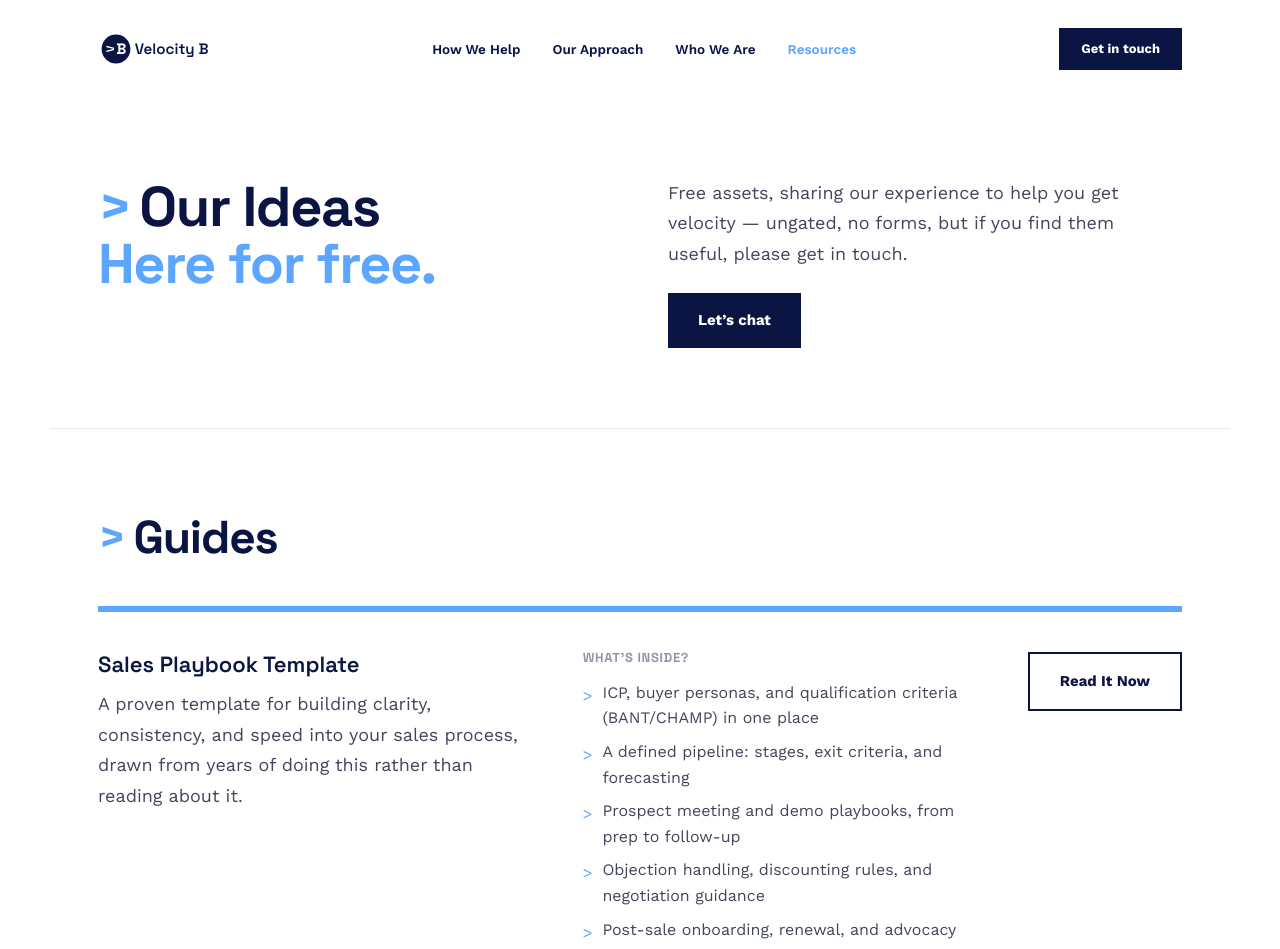
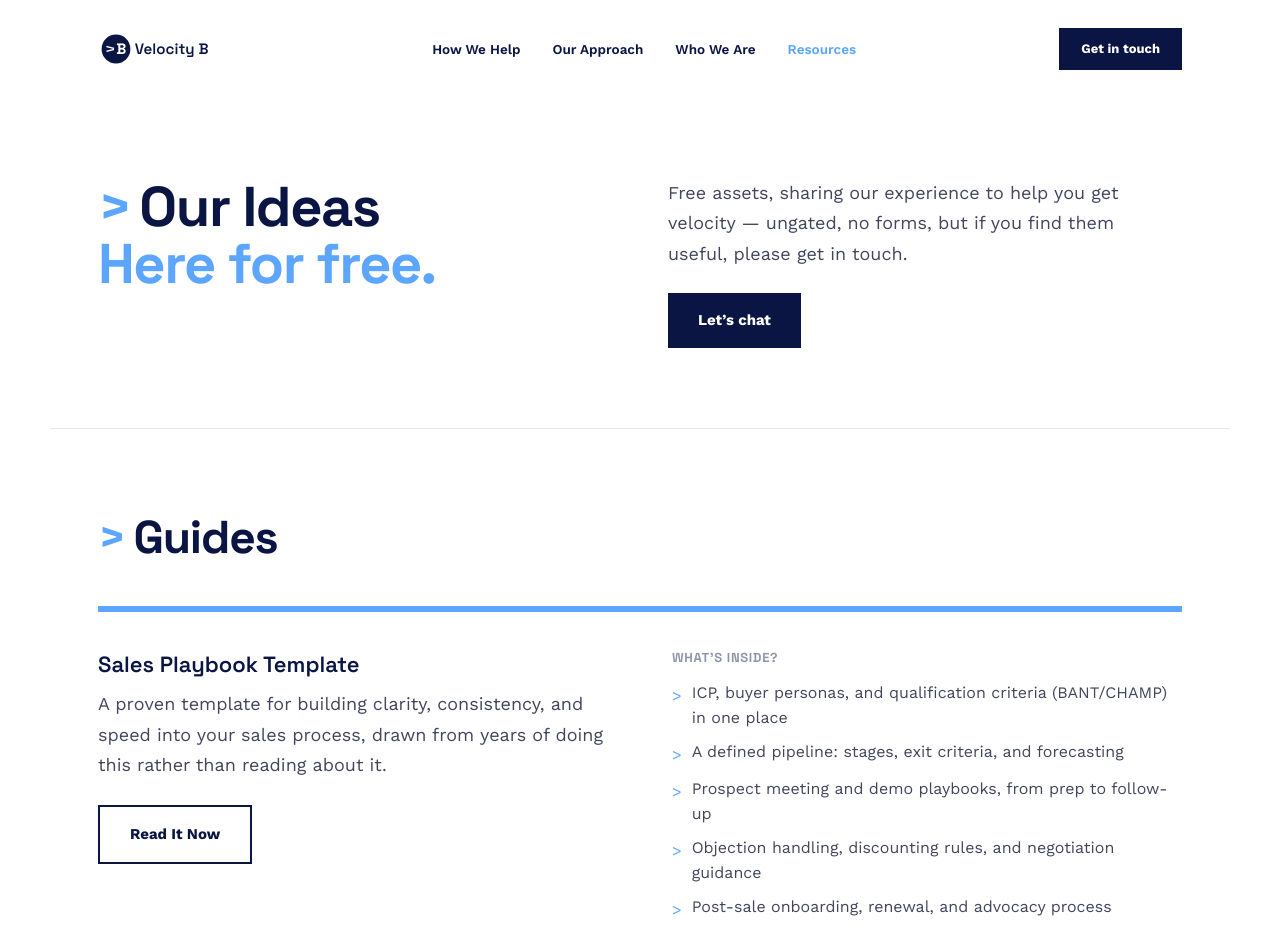
Before and after one commit to vb-iant/velocity-b, a Next.js app: page /resources in a window 1280 px wide. Shown: the top 949 px of the page. Built offline with nearby package versions, Linux system fonts and the light colour scheme.

Commit message:
Resources: rework guide rows to 2 columns (title/description/button left, whats inside right)

```diff
--- a/app/resources/page.tsx
+++ b/app/resources/page.tsx
@@ -93,15 +93,23 @@ export default function ResourcesPage() {
           {GUIDES.map((guide, i) => (
             <div
               key={guide.title}
-              className={`grid grid-cols-1 gap-8 border-t-[6px] ${BORDER_COLORS[i % 3]} py-9 md:grid-cols-[1.1fr_1fr_auto] md:items-start md:gap-12`}
+              className={`grid grid-cols-1 gap-8 border-t-[6px] ${BORDER_COLORS[i % 3]} py-9 md:grid-cols-2 md:items-start md:gap-16`}
             >
-              <div>
+              <div className="flex flex-col items-start">
                 <h3 className="font-display text-[22px] font-semibold">
                   {guide.title}
                 </h3>
                 <p className="mt-2 text-lg leading-[1.7] text-[#42465c]">
                   {guide.body}
                 </p>
+                <a
+                  href={guide.href}
+                  target="_blank"
+                  rel="noopener noreferrer"
+                  className={`${ctaOutline} mt-6`}
+                >
+                  Read It Now
+                </a>
               </div>
 
               <div>
@@ -119,17 +127,6 @@ export default function ResourcesPage() {
                     </li>
                   ))}
                 </ul>
-              </div>
-
-              <div className="md:pt-1">
-                <a
-                  href={guide.href}
-                  target="_blank"
-                  rel="noopener noreferrer"
-                  className={`${ctaOutline} whitespace-nowrap`}
-                >
-                  Read It Now
-                </a>
               </div>
             </div>
           ))}
```
